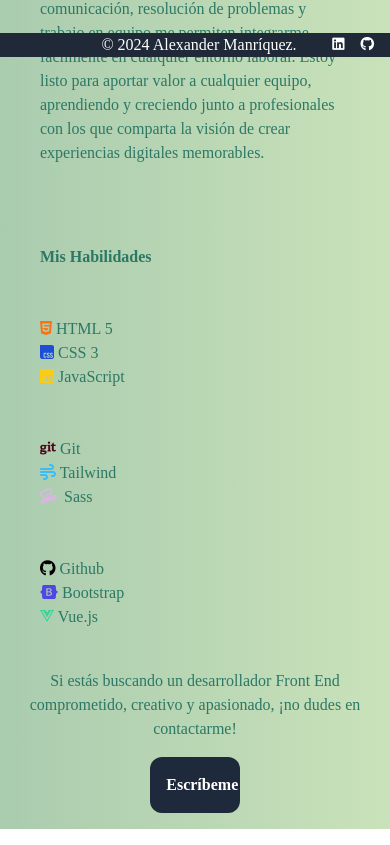
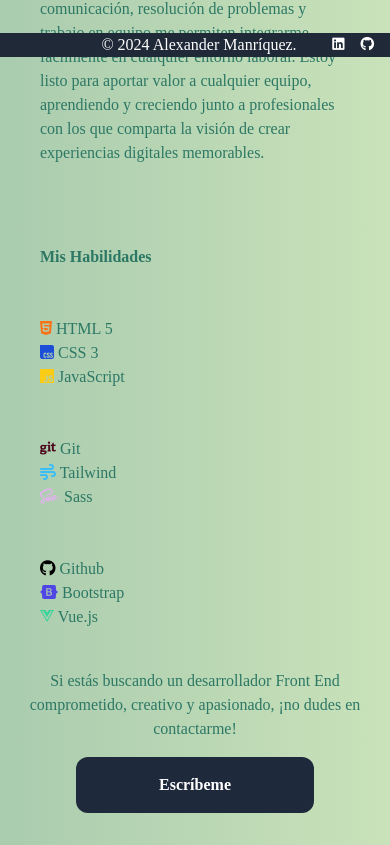
Before and after one commit to AlexanderManriquez/alexander-manriquez-portafolio, a Vue app: page /about in a window 390 px wide. Shown: the part 787-1632 px from the top of the page. Built offline with nearby package versions, Linux system fonts and the light colour scheme; a web font is replaced by a local one.

Commit message:
update AboutView and HomeView components to enhance layout and spacing for improved user experience

```diff
--- a/src/views/AboutView.vue
+++ b/src/views/AboutView.vue
@@ -39,7 +39,7 @@
       <p class="text-center">
         Si estás buscando un desarrollador Front End comprometido, creativo y apasionado, ¡no dudes en contactarme!
       </p>
-      <div class="block mx-auto mt-4 p-4 font-bold w-1/4 bg-slate-800 rounded-xl hover:bg-slate-700 transition duration-300">
+      <div class="block mx-auto my-4 p-4 font-bold w-2/3 md:w-1/4 bg-slate-800 rounded-xl hover:bg-slate-700 transition duration-300">
         <a href="mailto:alexander.manriquez.s@gmail.com" class="block text-center text-white">Escríbeme</a>
       </div>
     </section>
--- a/src/views/HomeView.vue
+++ b/src/views/HomeView.vue
@@ -24,7 +24,7 @@
       <li class="py-1 hover:text-cyan-500"><i class="fa-solid fa-globe text-cyan-500"></i> Sean accesibles y fáciles de usar para todos.</li>
       <li class="py-1 hover:text-amber-900"><i class="fa-solid fa-paint-roller text-amber-900"></i> Reflejen un diseño limpio, moderno y profesional.</li>
     </ul>
-    <div class="text-center mt-4">
+    <div class="text-center my-4">
       <a href="/projects" class="inline-block px-6 py-3 bg-blue-500 text-white font-bold rounded-full hover:bg-blue-700 transition duration-300">Ver Proyectos</a>
     </div>
   </article>
```
